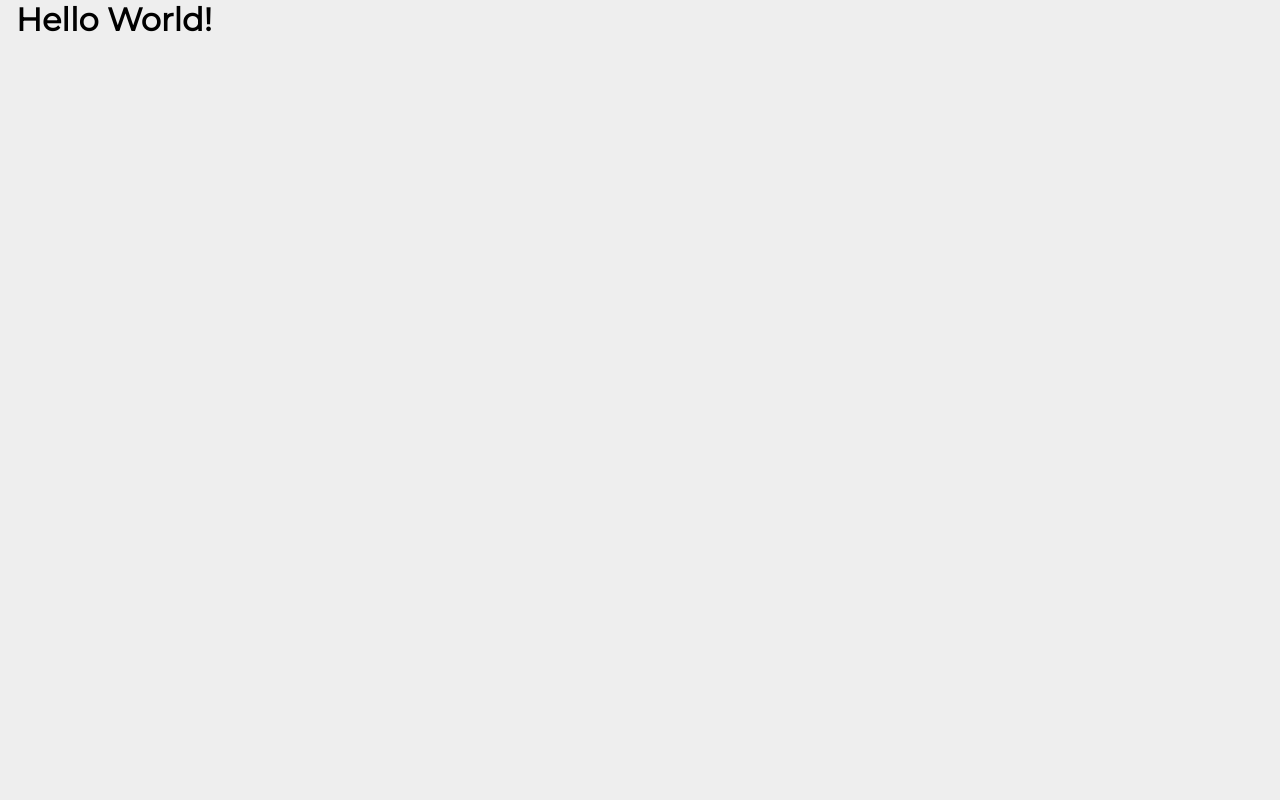
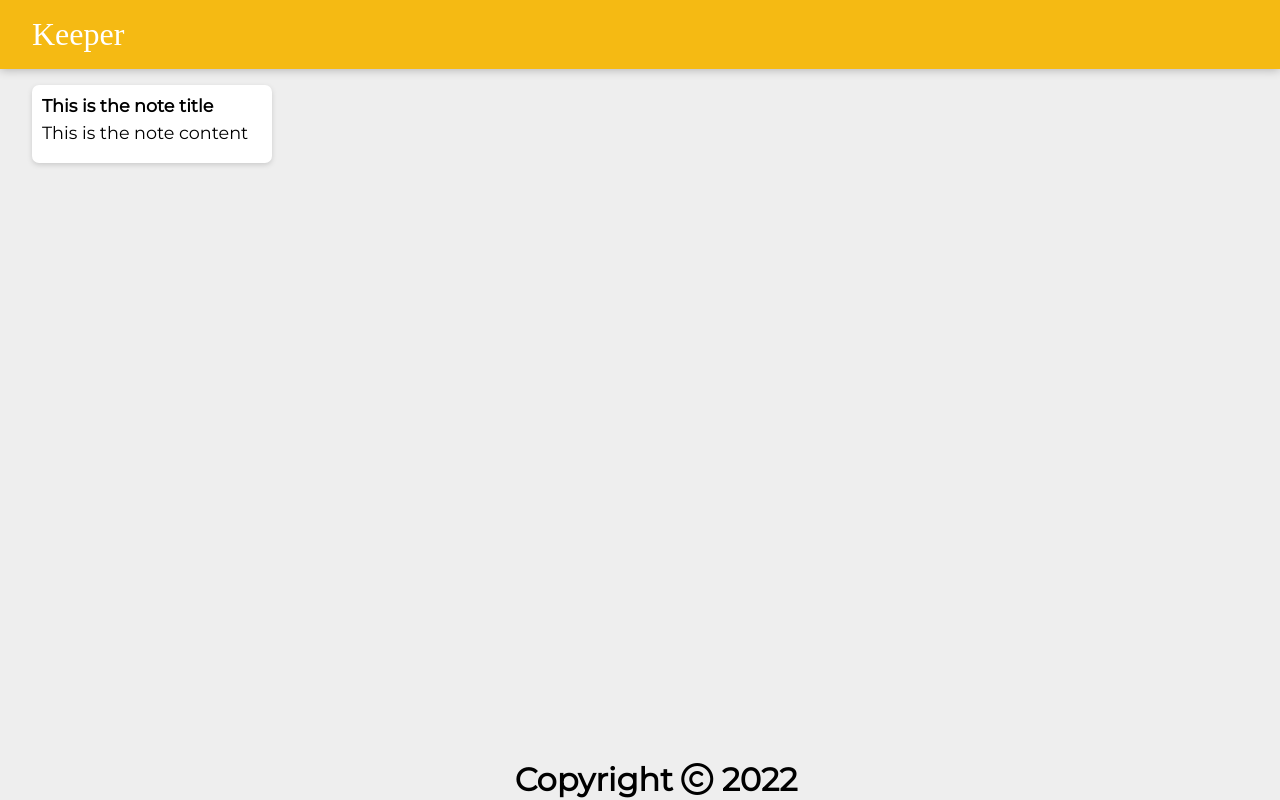
Before and after one commit to ingenieurimran/keeper-App, a React (Create React App) app: page / in a window 1280 px wide. Built offline with nearby package versions, Linux system fonts and the light colour scheme; a web font is replaced by a local one.

Commit message:
First Task finish

```diff
--- a/public/index.html
+++ b/public/index.html
@@ -6,6 +6,7 @@
       href="https://fonts.googleapis.com/css?family=McLaren|Montserrat&display=swap"
       rel="stylesheet"
     />
+    <link rel="stylesheet" href="https://cdnjs.cloudflare.com/ajax/libs/font-awesome/6.1.2/css/all.min.css" integrity="sha512-1sCRPdkRXhBV2PBLUdRb4tMg1w2YPf37qatUFeS7zlBy7jJI8Lf4VHwWfZZfpXtYSLy85pkm9GaYVYMfw5BC1A==" crossorigin="anonymous" referrerpolicy="no-referrer" />
     <link rel="stylesheet" href="styles.css" />
   </head>
 
--- a/public/styles.css
+++ b/public/styles.css
@@ -11,20 +11,20 @@ body {
   padding: 0 16px;
 }
 
-header {
+.header {
   background-color: #f5ba13;
   margin: auto -16px;
   padding: 16px 32px;
   box-shadow: 0 0 10px 0 rgba(0, 0, 0, 0.3);
 }
 
-header h1 {
+.header h1 {
   color: #fff;
   font-family: "McLaren", cursive;
   font-weight: 200;
 }
 
-footer {
+.footer {
   position: absolute;
   text-align: center;
   bottom: 0;
@@ -32,7 +32,7 @@ footer {
   height: 2.5rem;
 }
 
-footer p {
+.footer p {
   color: #ccc;
 }
 .note {
--- /dev/null
+++ b/src/components/App.jsx
@@ -0,0 +1,13 @@
+import React from "react";
+import Header from "./Header";
+import Footer from "./Footer";
+import Note from "./Note";
+
+function App() {
+    return <div>
+        <Header />
+        <Footer />
+        <Note />
+    </div>
+}
+export default App
--- /dev/null
+++ b/src/components/Footer.jsx
@@ -0,0 +1,9 @@
+import React from "react";
+
+function Footer() {
+    const date = new Date().getFullYear()
+    return (<div className="footer">
+        <h1>Copyright {<i class="fa-regular fa-copyright"></i>} {date}</h1>
+    </div>)
+}
+export default Footer
--- /dev/null
+++ b/src/components/Header.jsx
@@ -0,0 +1,8 @@
+import React from "react";
+
+function Header() {
+    return (<div className="header">
+        <h1>Keeper</h1>
+    </div>)
+}
+export default Header
--- /dev/null
+++ b/src/components/Note.jsx
@@ -0,0 +1,9 @@
+import React from "react";
+
+function Note() {
+    return (<div className="note">
+        <h1>This is the note title</h1>
+        <p>This is the note content</p>
+    </div>)
+}
+export default Note
--- a/src/index.js
+++ b/src/index.js
@@ -13,10 +13,13 @@
 
 import React from 'react';
 import { createRoot } from 'react-dom/client';
+import App from './components/App'
 
 const container = document.getElementById('root');
 const root = createRoot(container);
 
 root.render(
-  <h1>Hello World!</h1>
+  <div>
+    <App />
+  </div >
 );
```
